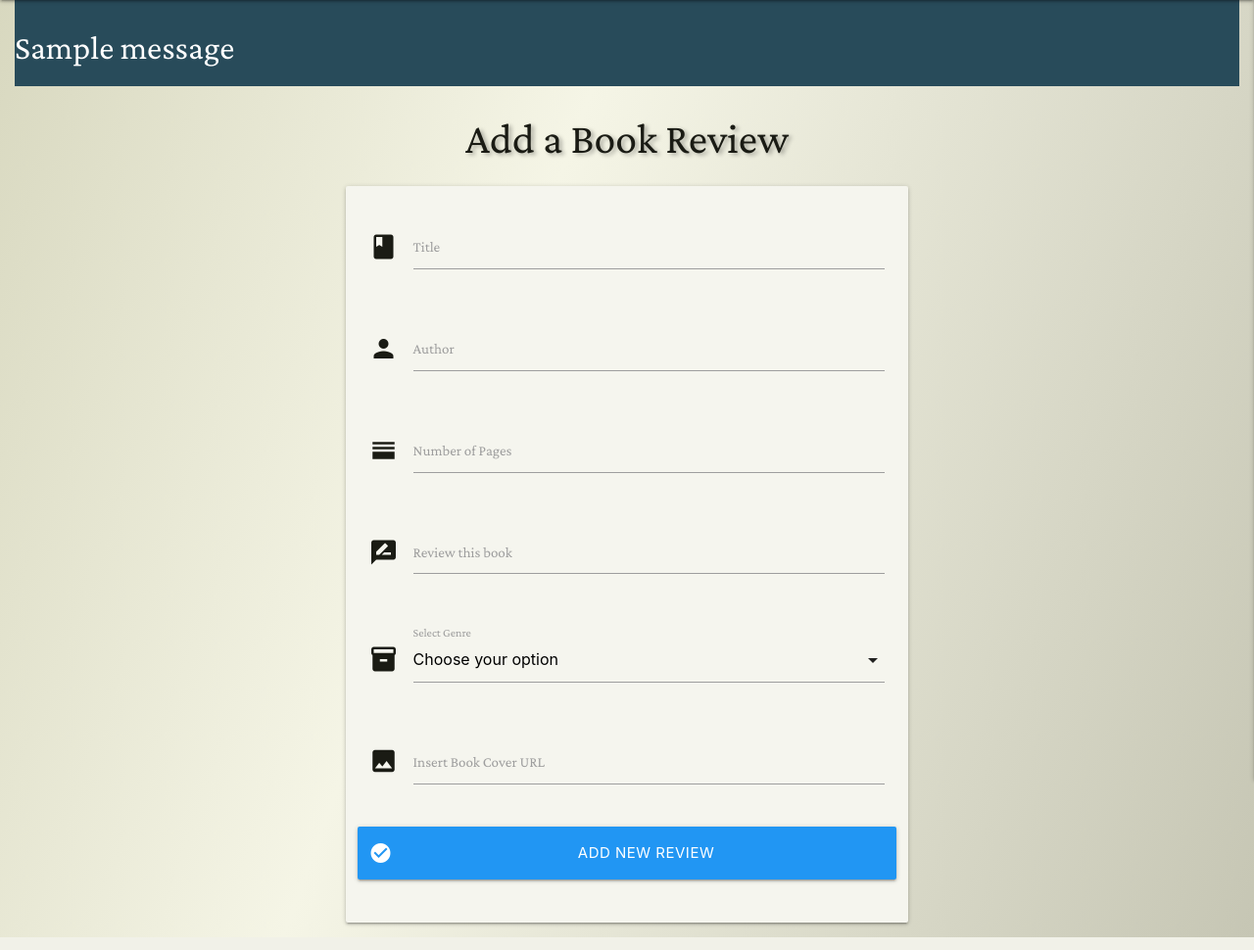
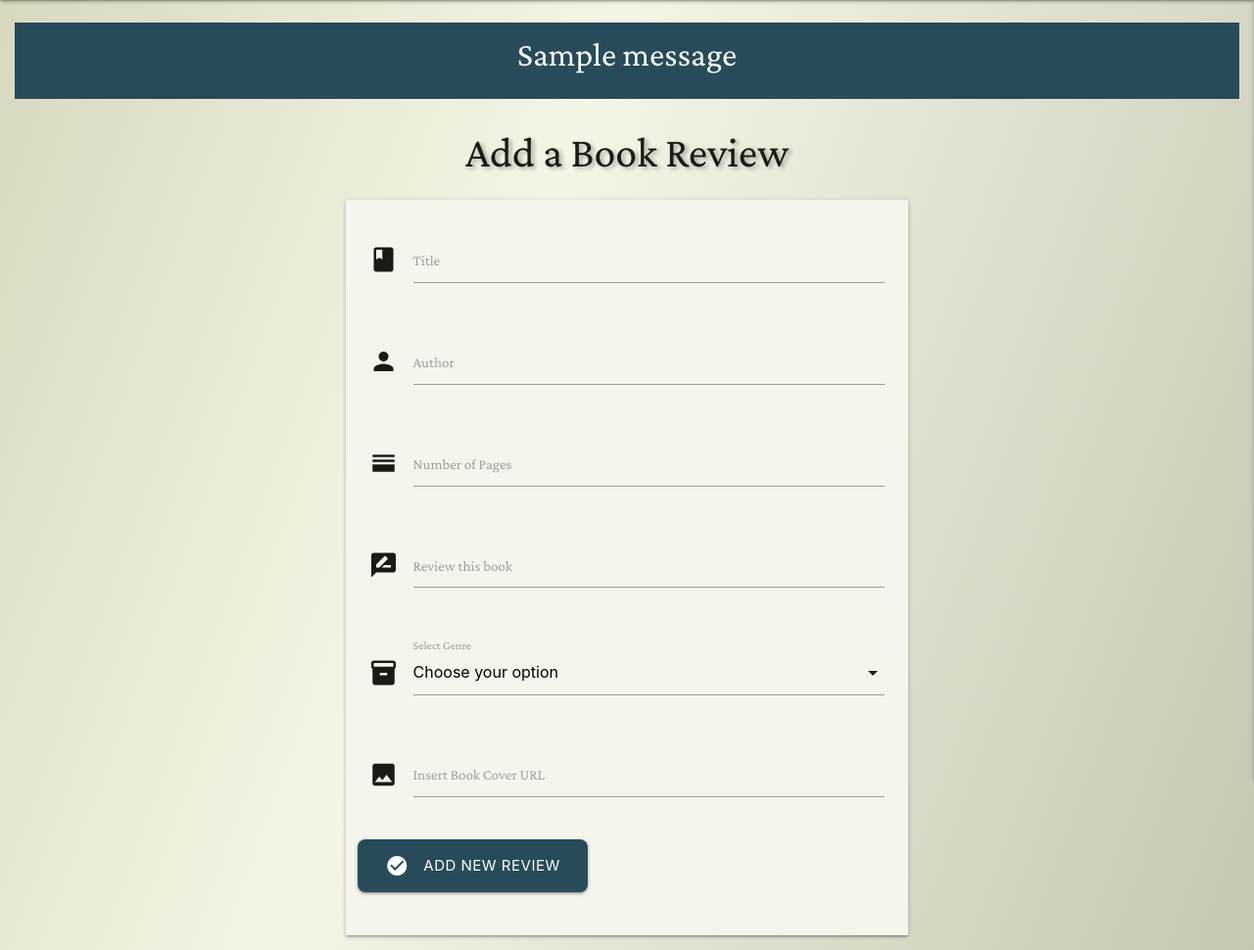
Before and after one commit to NicolaLampis/read-district, a Flask app: page /add_review in a window 1280 px wide. Shown: the part 64-1034 px from the top of the page at 98% size. Run offline with Flask 2, Linux system fonts and the light colour scheme; one stand-in notice (Sample message) is shown; some libraries are stand-ins or nearby versions.

Commit message:
modify button in add_review, center align flash messages

```diff
--- a/static/css/style.css
+++ b/static/css/style.css
@@ -91,7 +91,7 @@ span {
 }
 
 .flash-message h4 {
-    line-height: 1.5;
+    line-height: 1.9;
 }
 
 /* -- Buttons -- */
--- a/templates/add_review.html
+++ b/templates/add_review.html
@@ -65,8 +65,8 @@
                 </div>
                 <!-- submit button -->
                 <div class="row">
-                    <button class="col s12 btn-large blue" type="submit">
-                        Add new Review <i class="material-icons left">check_circle</i>
+                    <button class="btn-large btn-theme btn-primary-color" type="submit">
+                        Add new Review <i class="material-icons left hide-on-small-only">check_circle</i>
                     </button>
                 </div>
 
--- a/templates/base.html
+++ b/templates/base.html
@@ -58,21 +58,18 @@
         {% with messages = get_flashed_messages() %}
             {% if messages %}
                 {% for message in messages %}
-                    <div class="row valign-wrapper flash-message">
-                        <h4 class="center-align">{{ message }}</h4>
+                    <div class="row flash-message center-align">
+                        <h4 class="center-align"> {{ message }}</h4>
                     </div>
                 {% endfor %}
             {% endif %}
         {% endwith %}
     </section>
+    <!-- Main section inject content -->
     <main class="container">
-
-    <!-- Inject content -->
-    {% block content %}
-    {% endblock %}
-
+        {% block content %}
+        {% endblock %}
     </main>
-
     <!-- jQuery -->
     <script src="https://ajax.googleapis.com/ajax/libs/jquery/3.6.0/jquery.min.js"></script>
     <!-- Materialize - compiled and minified JavaScript -->
--- a/templates/book_page.html
+++ b/templates/book_page.html
@@ -31,7 +31,7 @@
                     <div class="col s12">
                         {% if session.user|lower == review.created_by|lower %}
                         <a href="{{ url_for('edit_review', review_id=review._id) }}"
-                            class="btn-large btn-theme btn-primary-color waves-effect waves-light"><i class="material-icons left">edit</i>Edit</a>
+                            class="btn-large btn-theme btn-primary-color white-text waves-effect waves-light"><i class="material-icons left">edit</i>Edit</a>
 
 
                         <!-- Modal Trigger -->
--- a/templates/books.html
+++ b/templates/books.html
@@ -38,7 +38,7 @@
                         {% endif %}
                     </div>
                     <div class="card-content">
-                        <a href="{{ url_for('book_page', review_id=review._id) }}" id="title-link"><h5 class="truncate">{{ review.title }}</h5></a>
+                        <a href="{{ url_for('book_page', review_id=review._id) }}" id="title-link" aria-label="{{ review.title }}"><h5 class="truncate">{{ review.title }}</h5></a>
                         <h6 class="truncate">{{ review.author }}</h6>
                         <p class="truncate">{{ review.genre_name }}</p>
                     </div>
```
